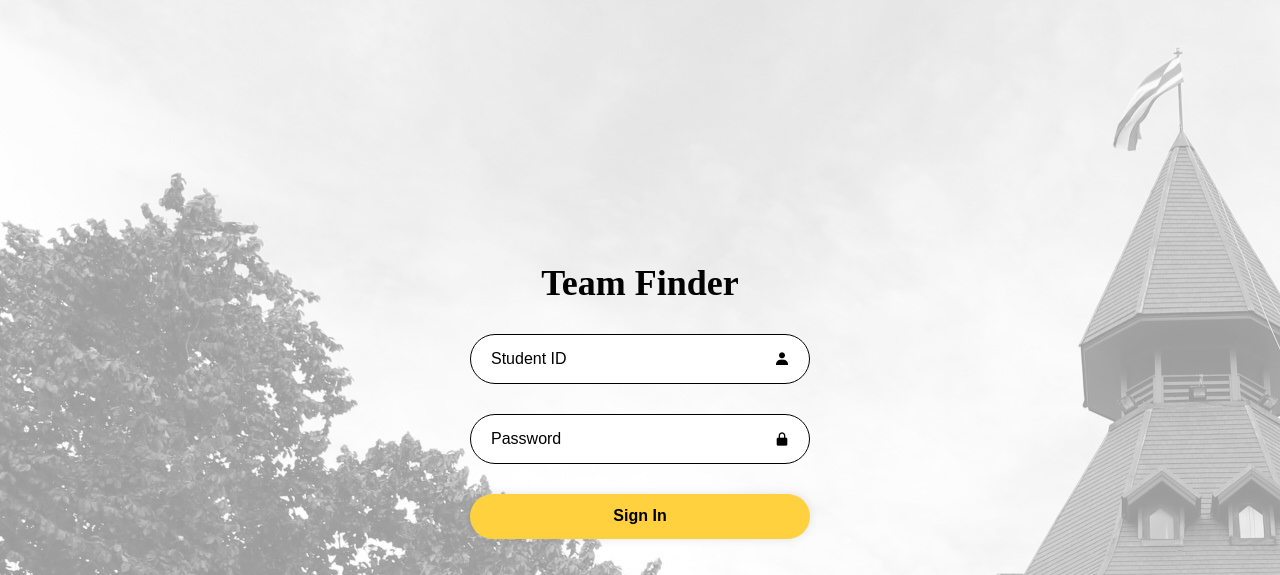
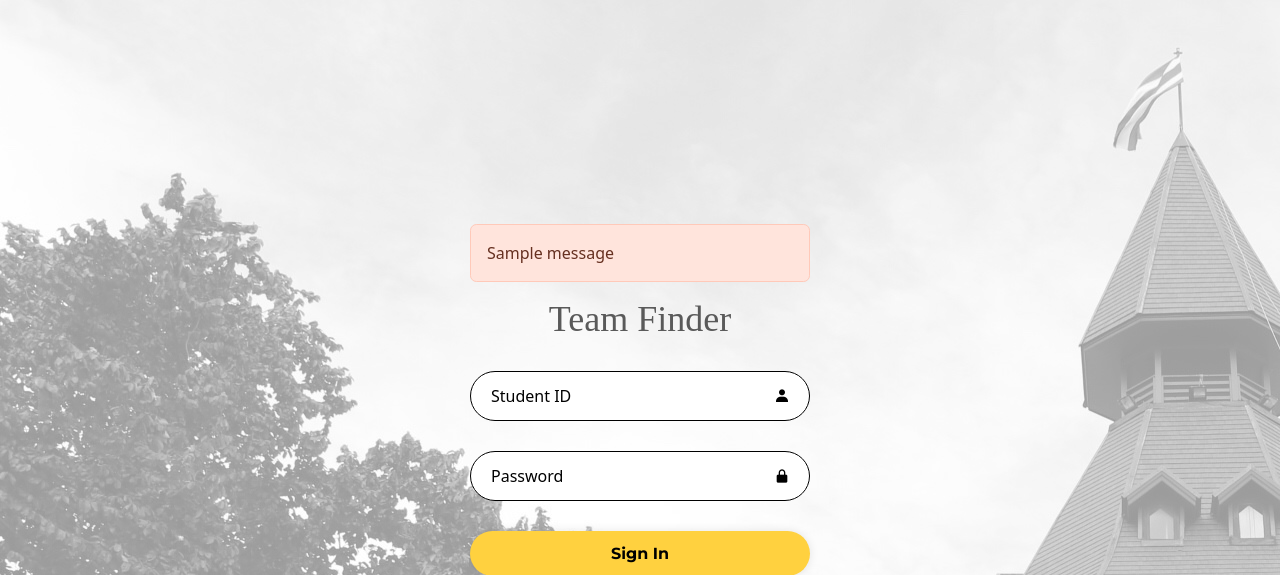
Before and after one commit to tu-teamfinder/teamfinder-deploy, a Django app: page /login in a window 1280 px wide. Shown: the top 575 px of the page. Run offline with Django 5.2, Linux system fonts and the light colour scheme; tables that the repository leaves empty hold one stand-in row (values such as "Sample post"); one stand-in notice (Sample message) is shown; parts of the project's set-up code (start-up, migrations or seed data) failed here and were passed over; some libraries are stand-ins or nearby versions; some web fonts are replaced.

Commit message:
add dajango message

```diff
--- a/teamfinder/teamfinder_app/templates/login.html
+++ b/teamfinder/teamfinder_app/templates/login.html
@@ -6,9 +6,19 @@
     <meta name="viewport" content="width=device-width, initial-scale=1.0">
     <link rel="stylesheet" href="{% static 'styles/login.css' %}">
     <link href='https://unpkg.com/boxicons@2.1.4/css/boxicons.min.css' rel='stylesheet'>
+    <link rel="stylesheet" href="{% static 'styles/bootstrap.css' %}">
 </head>
 <body>
+    <!-- Calling messages framework -->
+
     <div class="wrapper">
+        {% if messages %}
+    <div class="alert alert-dismissible alert-danger">
+        {% for message in messages %}
+              {{ message }}
+        {% endfor %}
+    </div>
+    {% endif %}
         <form method="POST" action="{% url 'login' %}">
             {% csrf_token %}
             <h1>Team Finder</h1>
```
